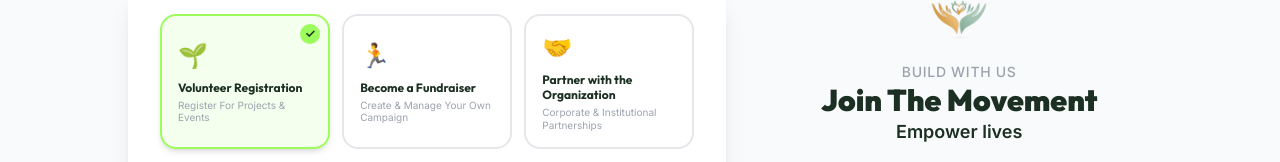
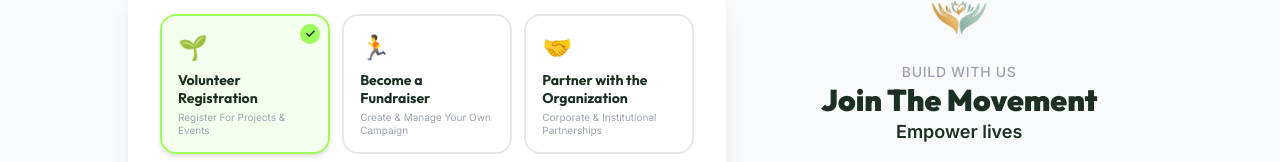
Before and after one commit to shamalsathsara/Togertherwise-MERN-, a React (Vite) app in the folder client/: page /volunteer in a window 1280 px wide. Shown: the part 420-582 px from the top of the page. Built offline with nearby package versions, Linux system fonts and the light colour scheme; no server answers.

Commit message:
re size text

```diff
--- a/client/src/pages/Volunteer.jsx
+++ b/client/src/pages/Volunteer.jsx
@@ -135,8 +135,8 @@ const Volunteer = () => {
                       type="button"
                       onClick={() => setSelectedRole(role.id)}
                       className={`relative p-4 rounded-2xl border-2 text-left transition-all duration-200 ${selectedRole === role.id
-                          ? "border-lime bg-lime/10 shadow-md"
-                          : "border-gray-200 hover:border-lime/50"
+                        ? "border-lime bg-lime/10 shadow-md"
+                        : "border-gray-200 hover:border-lime/50"
                         }`}
                     >
                       {selectedRole === role.id && (
@@ -145,7 +145,7 @@ const Volunteer = () => {
                         </span>
                       )}
                       <div className="text-2xl mb-2">{role.emoji}</div>
-                      <p className="font-display font-bold text-forest text-xs leading-tight mb-1">
+                      <p className="font-display font-bold text-forest text-sm leading-tight mb-1">
                         {role.title}
                       </p>
                       <p className="text-gray-400 text-[10px] leading-tight">{role.subtitle}</p>
```
